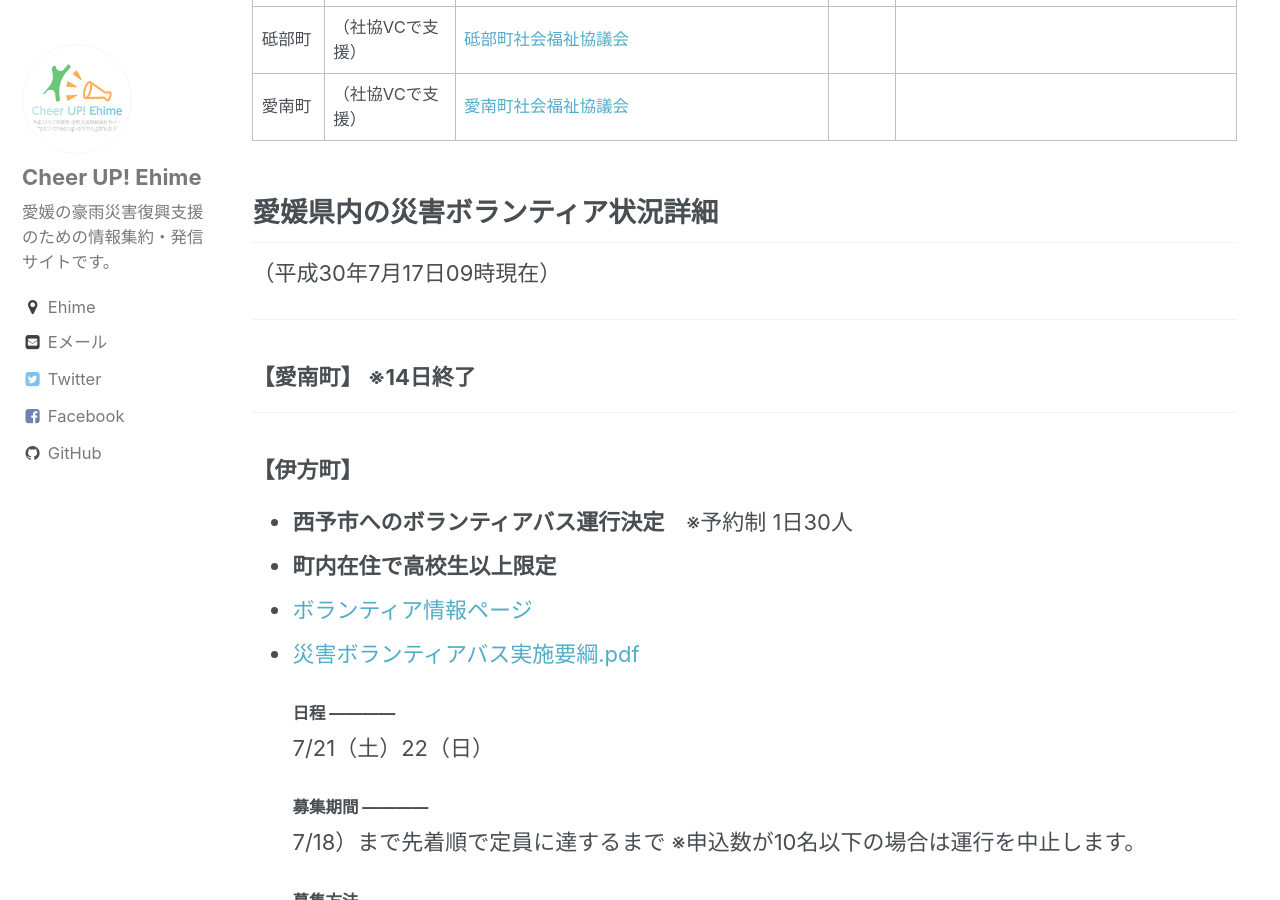
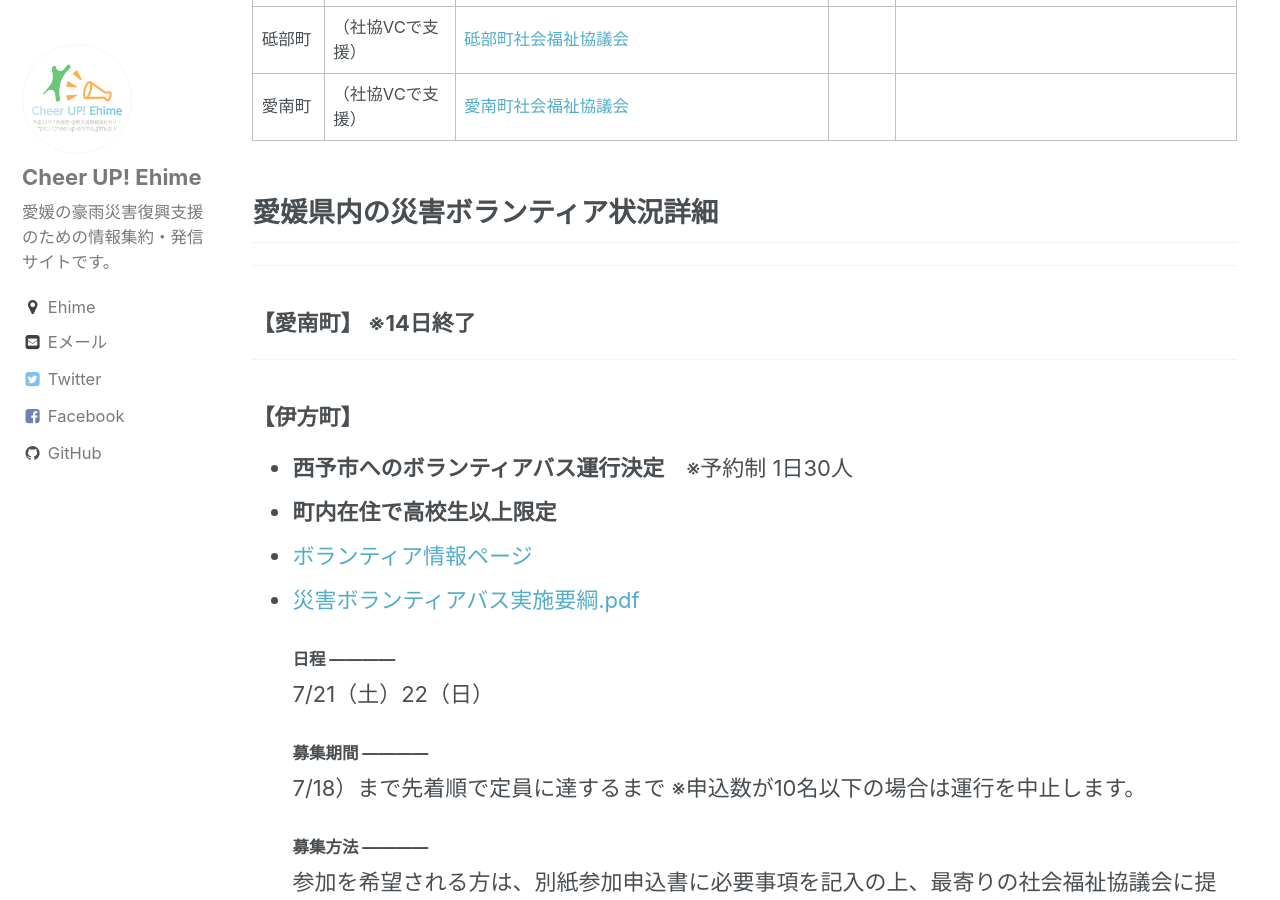
Before and after one commit to cheerup-ehime/cheerup-ehime.github.io, a Jekyll site: the page built from _pages/volunteer.md, in a window 1280 px wide and 900 px high, scrolled down 3672 px. Built offline with Jekyll 4.4.1, drawn with Linux system fonts in a browser that asks for light colours; comment, search, counter and statistics services are not loaded.

Commit message:
旧更新日付の削除

```diff
--- a/_pages/volunteer.md
+++ b/_pages/volunteer.md
@@ -72,7 +72,6 @@
 | 愛南町   | （社協VCで支援） | [愛南町社会福祉協議会](http://www.ainan-shakyo.or.jp/)                                                      |        |                                                    |
 
 ## 愛媛県内の災害ボランティア状況詳細
-（平成30年7月17日09時現在）
 
 ---
 
```
